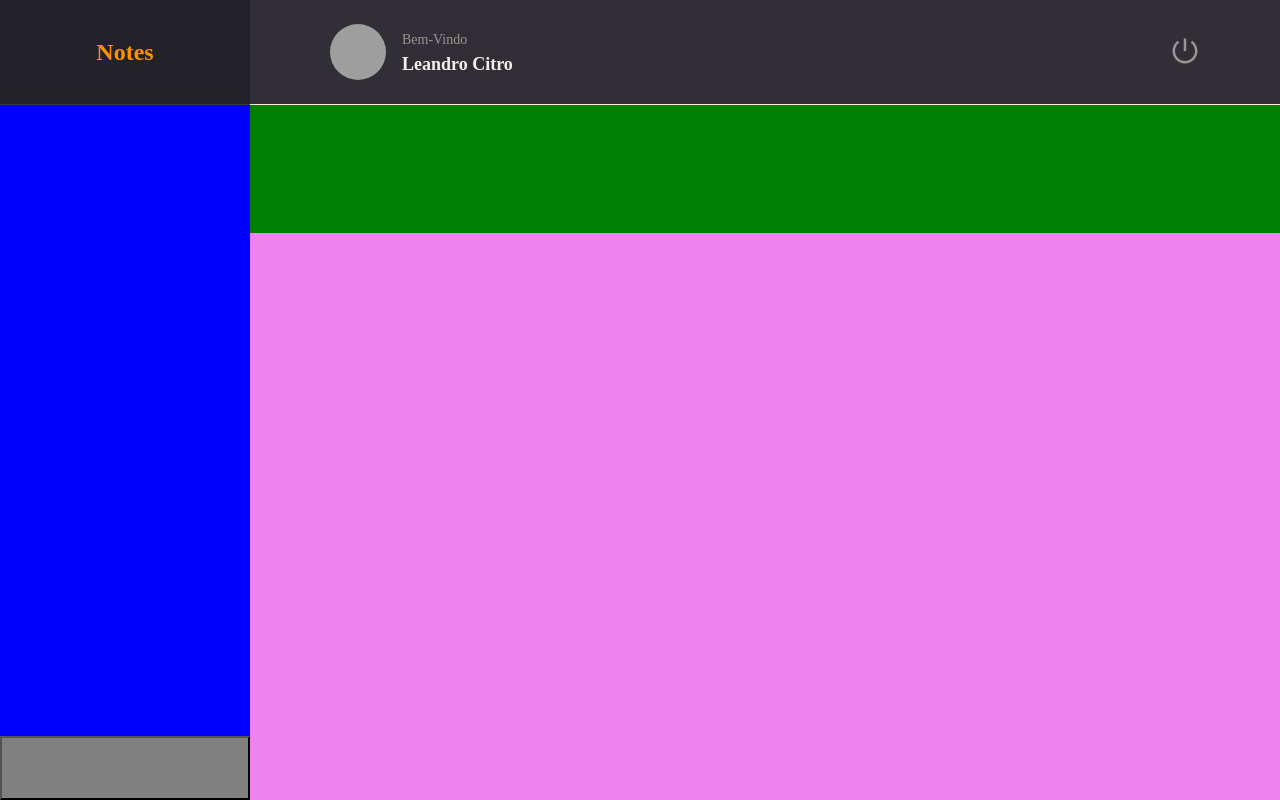
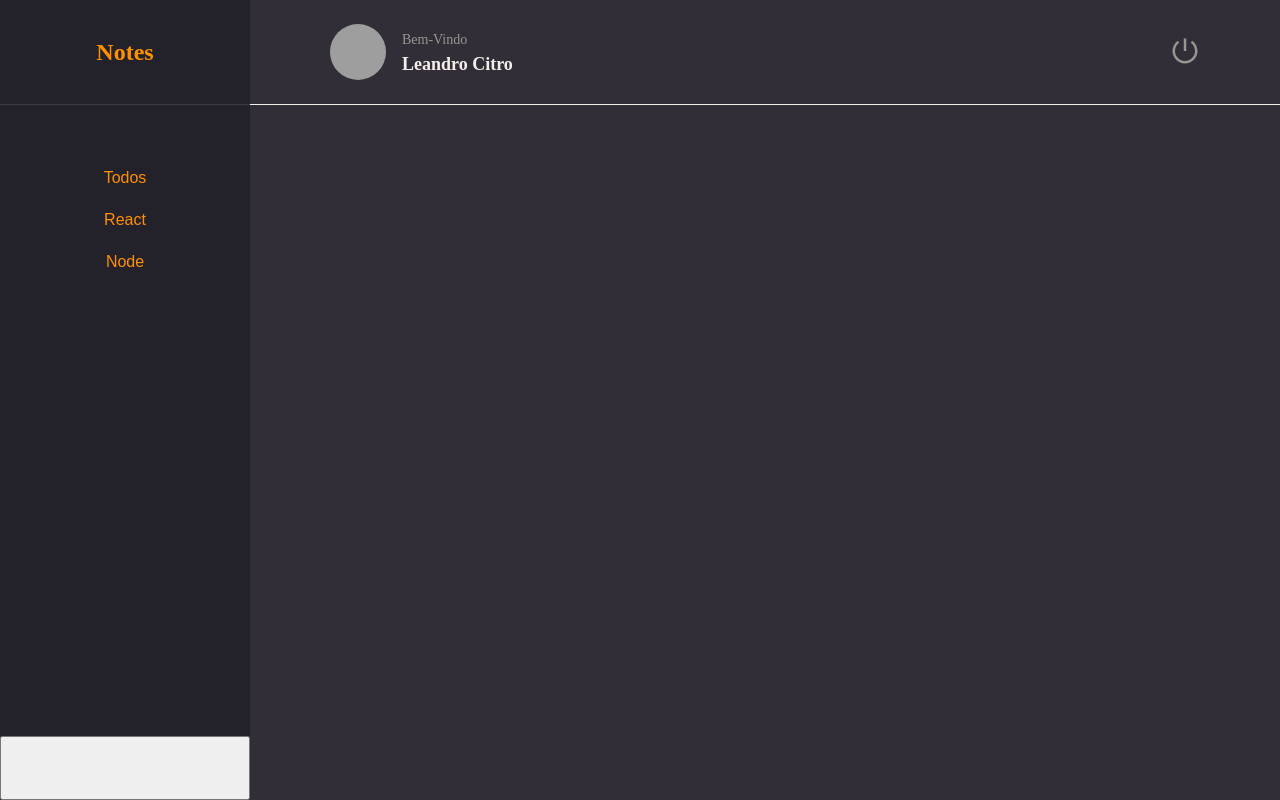
Before and after one commit to leandrocitro/Notes, a React (Vite) app: page / in a window 1280 px wide. Built offline with nearby package versions, Linux system fonts and the light colour scheme; grey boxes are pictures that could not be loaded.

Commit message:
Estilizando Menu

```diff
--- a/src/components/ButtonText/index.jsx
+++ b/src/components/ButtonText/index.jsx
@@ -1,8 +1,9 @@
 import { Container } from './styles';
 
-export function ButtonText({ title, ...rest }) {
+export function ButtonText({ title, isActive = false, ...rest }) {
     return (<Container
         type="button"
+        $isactive={isActive.toString()}
         {...rest}
     >
         {title}
--- a/src/components/ButtonText/styles.js
+++ b/src/components/ButtonText/styles.js
@@ -2,7 +2,7 @@
 
 export const Container = styled.button`
     background: none;
-    color: ${({ theme }) => theme.COLORS.ORANGE};
+    color: ${({ theme, $isactive }) => $isactive ? theme.COLORS.ORANGE : theme.COLORS.GRAY_100};
 
     border: none;
     font-size: 16px;
--- a/src/pages/Home/index.jsx
+++ b/src/pages/Home/index.jsx
@@ -1,6 +1,7 @@
 import { Container, Brand, Menu, Search, Content, NewNote } from './styles';
 
 import { Header } from '../../components/Header'
+import { ButtonText } from '../../components/ButtonText'
 
 export function Home(){
     return(
@@ -12,7 +13,9 @@
             <Header />
 
             <Menu>
-
+                <li><ButtonText title="Todos" /></li>
+                <li><ButtonText title="React" /></li>
+                <li><ButtonText title="Node" /></li>
             </Menu>
 
             <Search>
--- a/src/pages/Home/styles.js
+++ b/src/pages/Home/styles.js
@@ -38,20 +38,29 @@
 
 export const Menu = styled.ul`
     grid-area: menu;
-    background: blue;
+    background-color: ${({ theme }) => theme.COLORS.BACKGROUND_900};
+
+    padding-top: 64px;
+    text-align: center;
+
+    > li {
+        margin-bottom: 24px;
+    }
+
+
 `;
 
 export const Search = styled.div`
     grid-area: search;
-    background: green;
+
 `;
 
 export const Content = styled.div`
     grid-area: content;
-    background: violet;
+
 `;
 
 export const NewNote = styled.button`
     grid-area: newnote;
-    background: gray;
+
 `;
```
